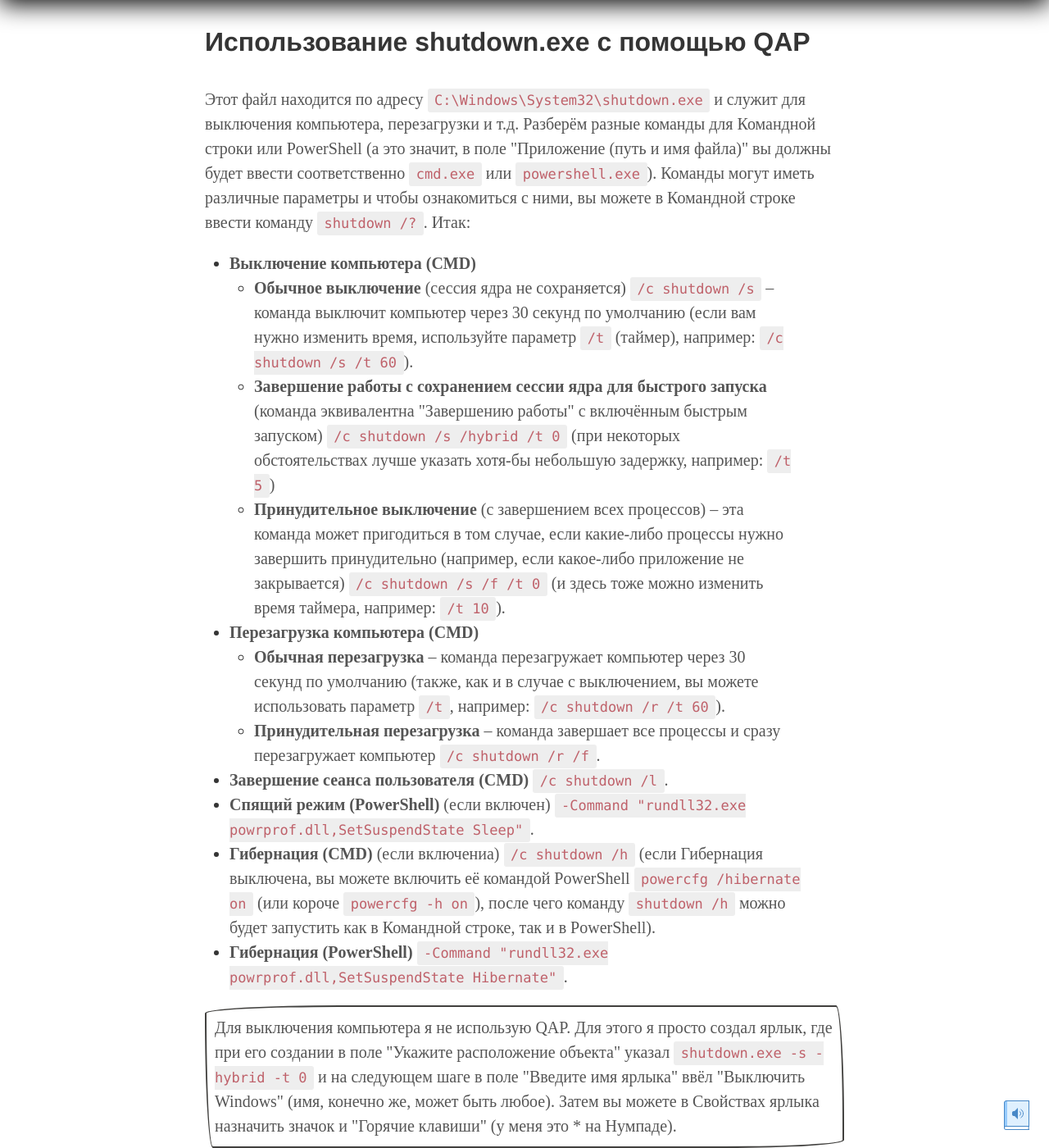
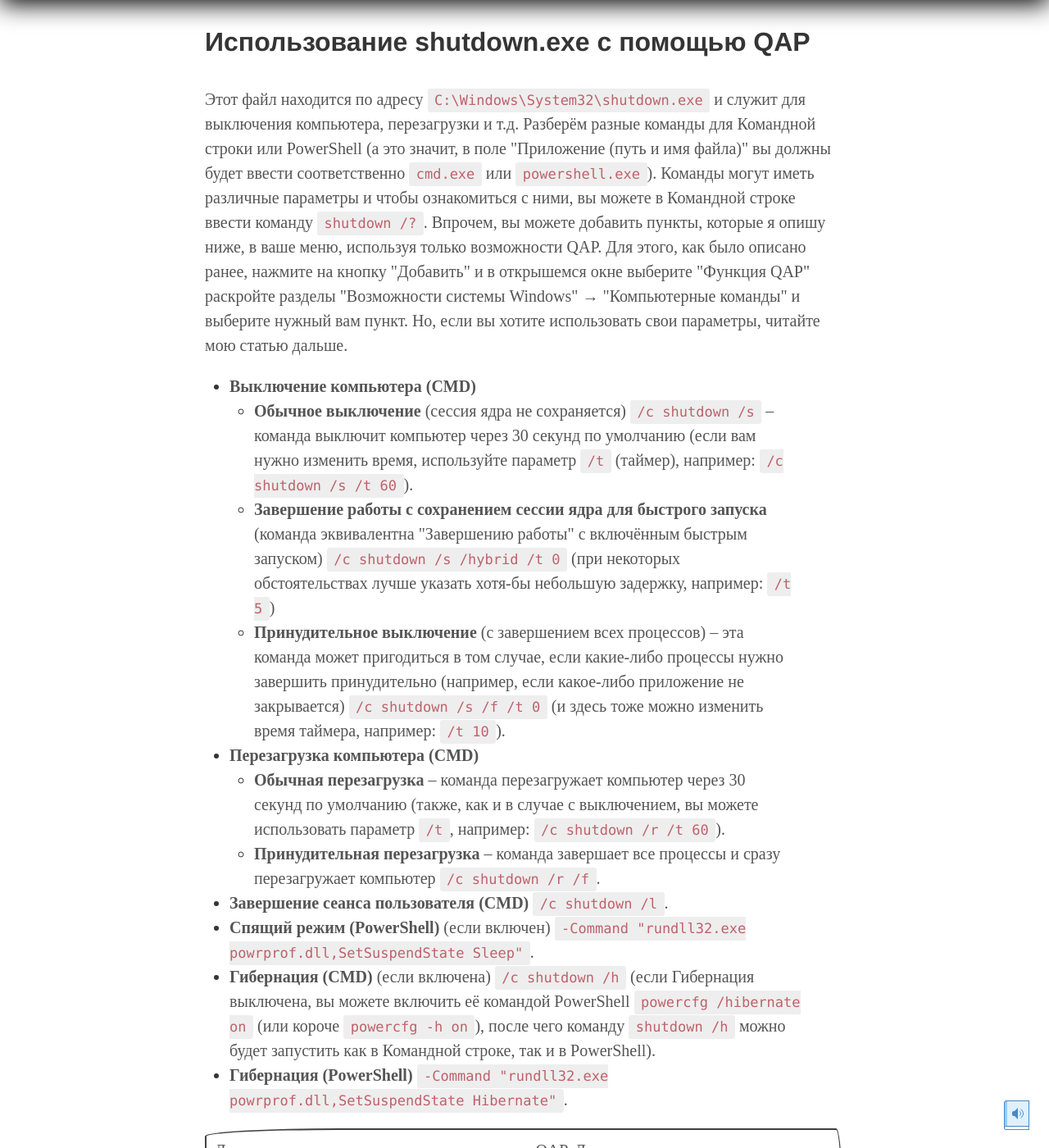
Before and after one commit to postolny/postolny.github.io, a Jekyll site: the page built from _posts/2024-11-12-сome-configurare-quick-access-popup.md, in a window 1280 px wide and 1400 px high, scrolled down 13827 px. Shown: the whole window at 82% size. Built offline with Jekyll 4.4.1, drawn with Linux system fonts in a browser that asks for light colours.

Commit message:
Add files via upload

```diff
--- a/_posts/2024-11-12-сome-configurare-quick-access-popup.md
+++ b/_posts/2024-11-12-сome-configurare-quick-access-popup.md
@@ -250,7 +250,7 @@ tags: [Software]
 
 ### Использование shutdown.exe с помощью QAP
 
-Этот файл находится по адресу `C:\Windows\System32\shutdown.exe` и служит для выключения компьютера, перезагрузки и т.д. Разберём разные команды для Командной строки или PowerShell (а это значит, в поле "Приложение (путь и имя файла)" вы должны будет ввести соответственно `cmd.exe` или `powershell.exe`). Команды могут иметь различные параметры и чтобы ознакомиться с ними, вы можете в Командной строке ввести команду `shutdown /?`. Итак:
+Этот файл находится по адресу `C:\Windows\System32\shutdown.exe` и служит для выключения компьютера, перезагрузки и т.д. Разберём разные команды для Командной строки или PowerShell (а это значит, в поле "Приложение (путь и имя файла)" вы должны будет ввести соответственно `cmd.exe` или `powershell.exe`). Команды могут иметь различные параметры и чтобы ознакомиться с ними, вы можете в Командной строке ввести команду `shutdown /?`. Впрочем, вы можете добавить пункты, которые я опишу ниже, в ваше меню, используя только возможности QAP. Для этого, как было описано ранее, нажмите на кнопку "Добавить" и в открышемся окне выберите "Функция QAP" раскройте разделы "Возможности системы Windows" → "Компьютерные команды" и выберите нужный вам пункт. Но, если вы хотите использовать свои параметры, читайте мою статью дальше.
 
 - **Выключение компьютера (CMD)**
   - **Обычное выключение** (сессия ядра не сохраняется) `/c shutdown /s` – команда выключит компьютер через 30 секунд по умолчанию (если вам нужно изменить время, используйте параметр `/t` (таймер), например: `/c shutdown /s /t 60`).
@@ -261,7 +261,7 @@ tags: [Software]
   - **Принудительная перезагрузка** – команда завершает все процессы и сразу перезагружает компьютер `/c shutdown /r /f`.
 - **Завершение сеанса пользователя (CMD)** `/c shutdown /l`.
 - **Спящий режим (PowerShell)** (если включен) `-Command "rundll32.exe powrprof.dll,SetSuspendState Sleep"`.
-- **Гибернация (CMD)** (если включениа) `/c shutdown /h` (если Гибернация выключена, вы можете включить её командой PowerShell `powercfg /hibernate on` (или короче `powercfg -h on`), после чего команду `shutdown /h` можно будет запустить как в Командной строке, так и в PowerShell).
+- **Гибернация (CMD)** (если включена) `/c shutdown /h` (если Гибернация выключена, вы можете включить её командой PowerShell `powercfg /hibernate on` (или короче `powercfg -h on`), после чего команду `shutdown /h` можно будет запустить как в Командной строке, так и в PowerShell).
 - **Гибернация (PowerShell)** `-Command "rundll32.exe powrprof.dll,SetSuspendState Hibernate"`.
 
 Для выключения компьютера я не использую QAP. Для этого я просто создал ярлык, где при его создании в поле "Укажите расположение объекта" указал `shutdown.exe -s -hybrid -t 0` и на следующем шаге в поле "Введите имя ярлыка" ввёл "Выключить Windows" (имя, конечно же, может быть любое). Затем вы можете в Свойствах ярлыка назначить значок и "Горячие клавиши" (у меня это * на Нумпаде).
```
